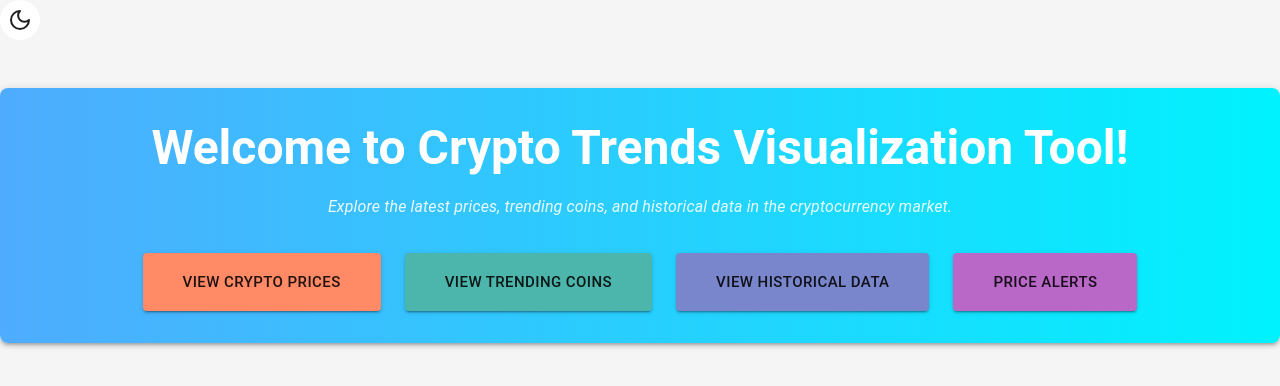
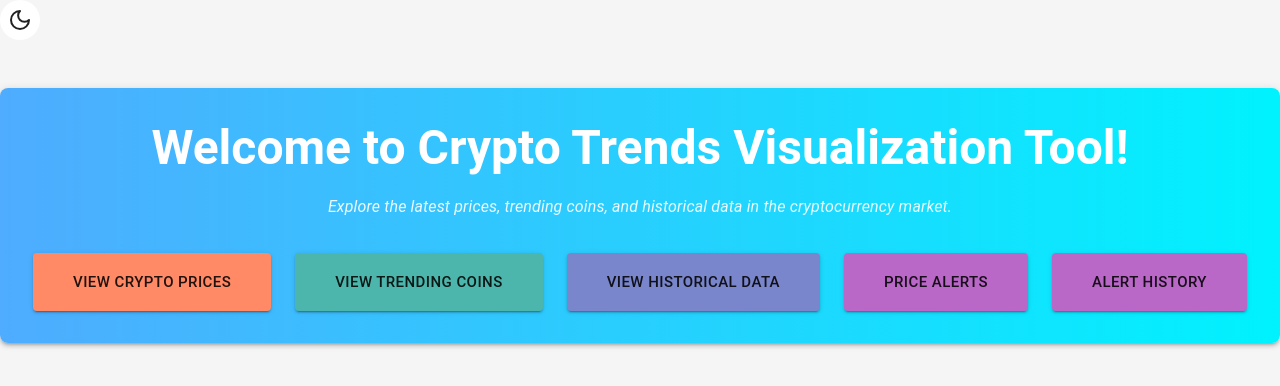
Before and after one commit to ConradPB/Crypto-Trends-Visualization-Tool, a React (Vite) app in the folder frontend/cryptotool/: page / in a window 1280 px wide. Shown: the top 386 px of the page. Built offline with nearby package versions, Linux system fonts and the light colour scheme.

Commit message:
updated with alerts history button

```diff
--- a/frontend/cryptotool/src/pages/Dashboard.tsx
+++ b/frontend/cryptotool/src/pages/Dashboard.tsx
@@ -97,6 +97,22 @@ const Dashboard = () => {
         >
           Price Alerts
           </Button>
+          <Button
+          variant="contained"
+          size="large"
+          sx={{
+            px: 5,
+            py: 2,
+            backgroundColor: theme.palette.mode === 'dark' ? '#9c27b0' : '#ba68c8',
+            '&:hover': {
+              backgroundColor: theme.palette.mode === 'dark' ? '#7b1fa2' : '#ab47bc'
+            },
+          }}
+          component={Link}
+          to="/alerts-history" // Add this button
+        >
+          Alert History
+        </Button>
       </Stack>
     </Box>
   );
```
